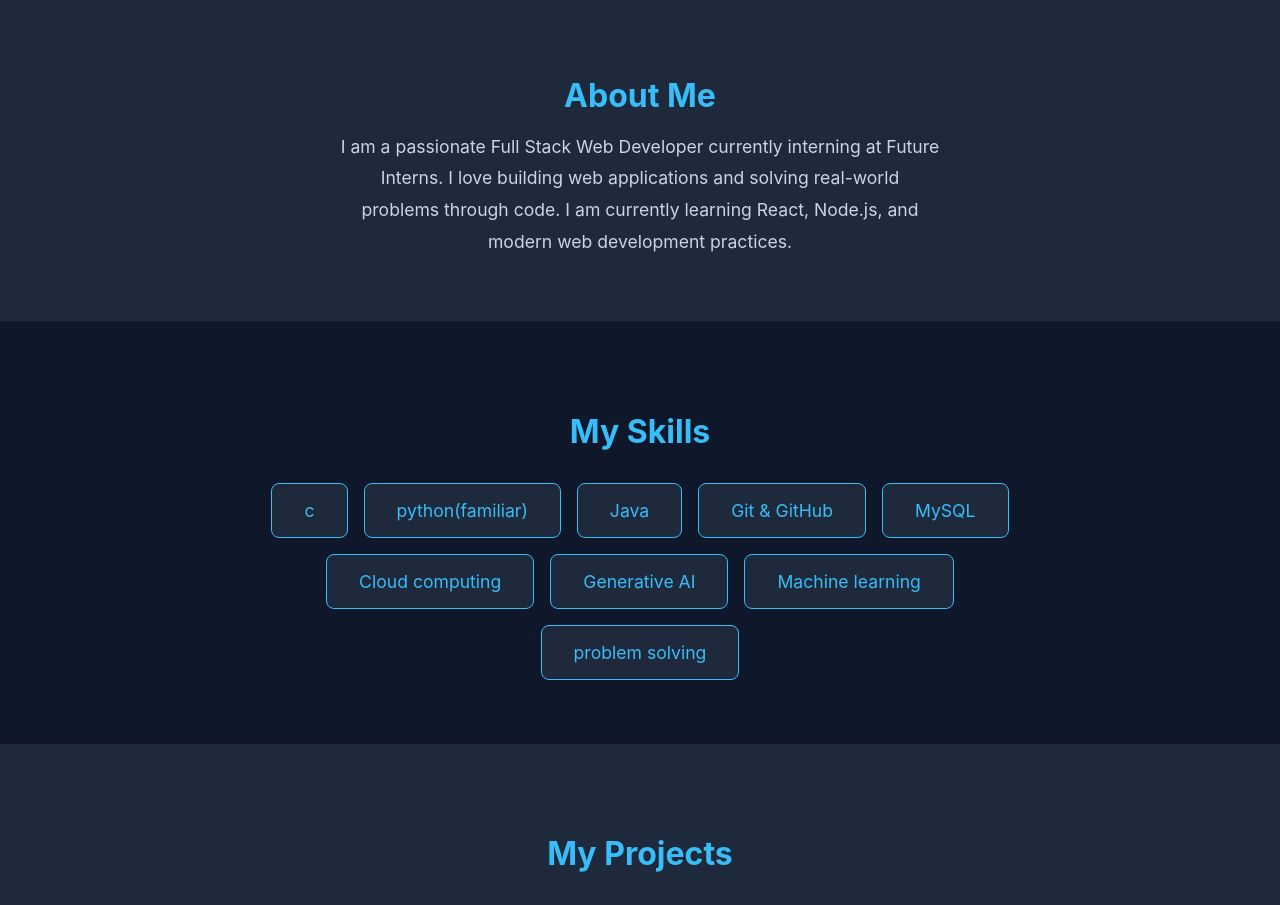
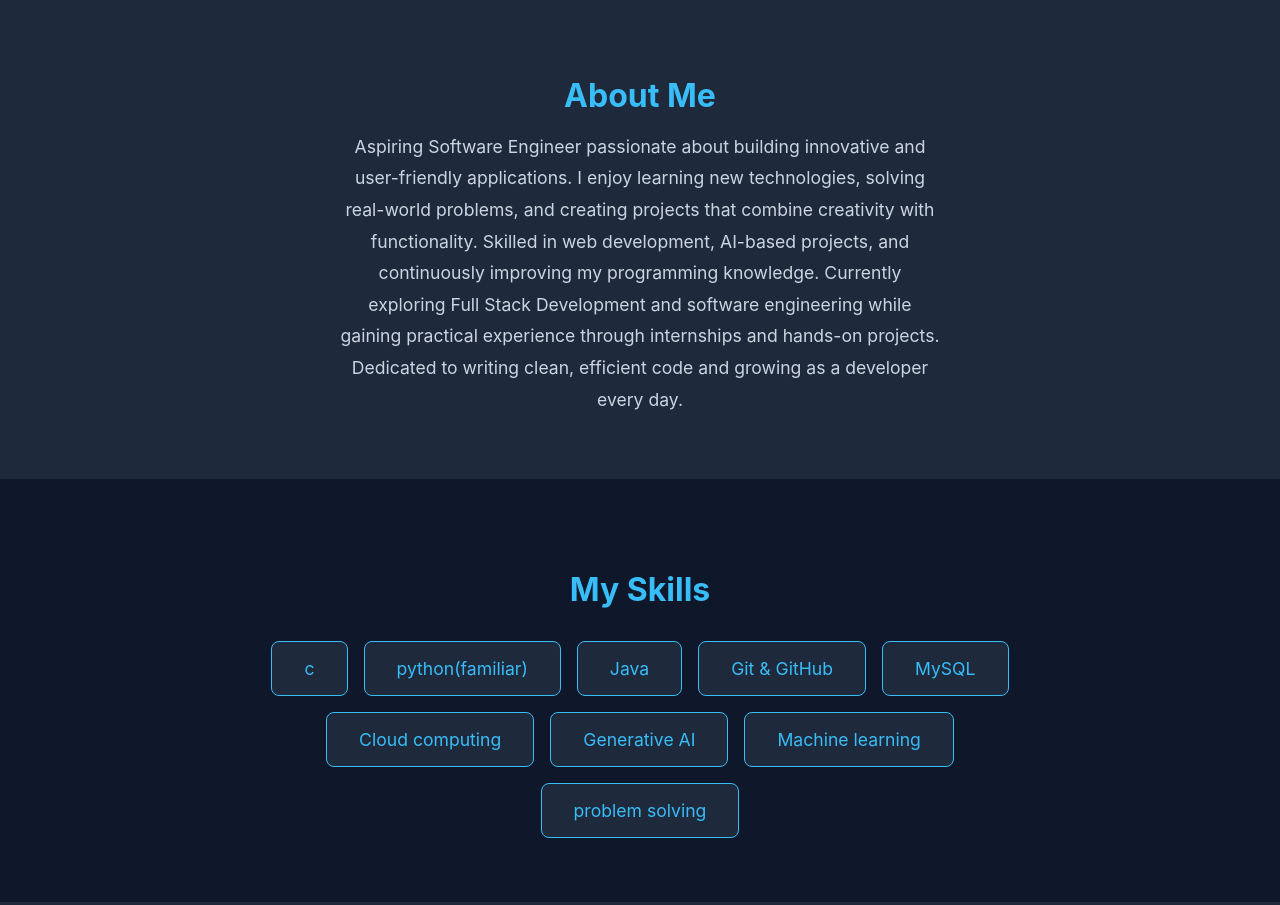
Before and after one commit to yasodhapedapati-dot/FUTURE_FS_01, a React (Create React App) app: page / in a window 1280 px wide. Shown: the part 880-1785 px from the top of the page. Built offline with nearby package versions, Linux system fonts and the light colour scheme.

Commit message:
Updated About section

```diff
--- a/src/components/About.js
+++ b/src/components/About.js
@@ -3,9 +3,11 @@ function About() {
     <section id="about" style={styles.section}>
       <h2 style={styles.heading}>About Me</h2>
       <p style={styles.text}>
-        I am a passionate Full Stack Web Developer currently interning at Future Interns.
-        I love building web applications and solving real-world problems through code.
-        I am currently learning React, Node.js, and modern web development practices.
+       Aspiring Software Engineer passionate about building innovative and user-friendly applications.
+        I enjoy learning new technologies, solving real-world problems, and creating projects that combine creativity with functionality.
+         Skilled in web development, AI-based projects, and continuously improving my programming knowledge.
+          Currently exploring Full Stack Development and software engineering while gaining practical experience through internships and hands-on projects.
+           Dedicated to writing clean, efficient code and growing as a developer every day.
       </p>
     </section>
   );
```
